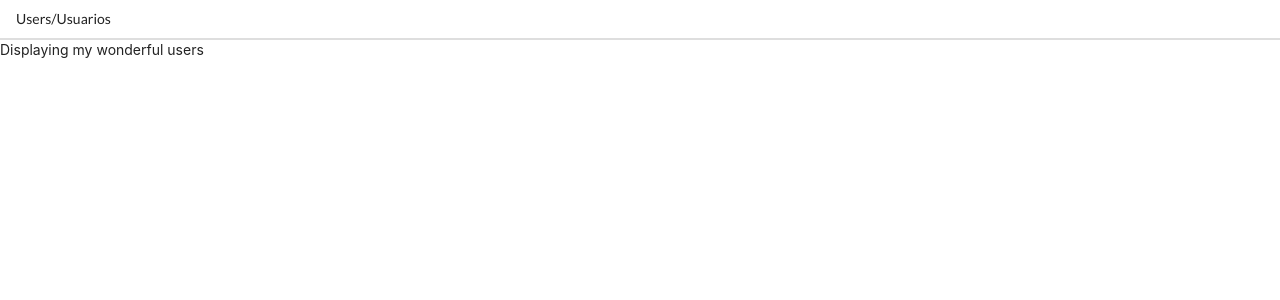
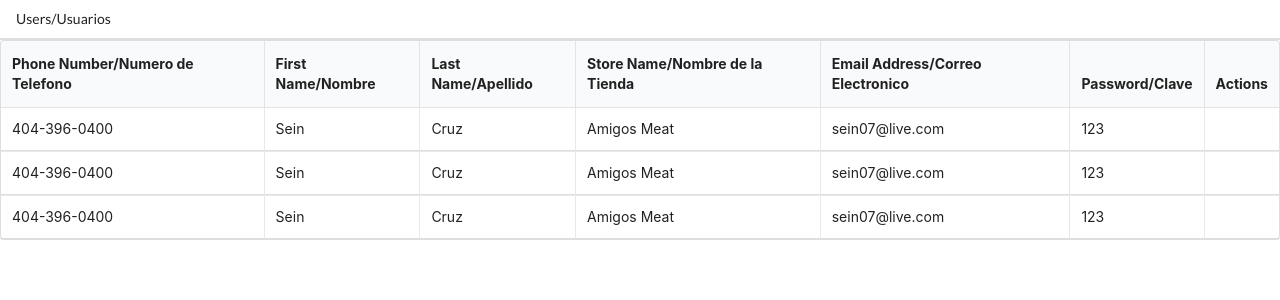
Before and after one commit to CAGuevara/AmigosMeatFrontEnd, a React (Create React App) app: page /users/DisplayUsers in a window 1280 px wide. Shown: the top 300 px of the page. Built offline with nearby package versions, Linux system fonts and the light colour scheme.

Commit message:
Users Setup

```diff
--- a/src/pages/displayUsers/displayusers.js
+++ b/src/pages/displayUsers/displayusers.js
@@ -3,7 +3,51 @@ import React from 'react';
 const DisplayUsers = () => {
     return (
         <div>
-            Displaying my wonderful users
+            {/* Displaying my wonderful users */}
+            <table className="ui celled table">
+                <thead>
+                    <tr>
+                        <th>Phone Number/Numero de Telefono</th>
+                        <th>First Name/Nombre</th>
+                        <th>Last Name/Apellido</th>
+                        <th>Store Name/Nombre de la Tienda</th>
+                        <th>Email Address/Correo Electronico</th>
+                        <th>Password/Clave</th>
+                        <th>Actions</th>
+                    </tr>
+                </thead>
+                <tbody>
+                    <tr>
+                        <td data-label="phone">404-396-0400</td>
+                        <td data-label="firstname">Sein</td>
+                        <td data-label="lastname">Cruz</td>
+                        <td data-label="storename">Amigos Meat</td>
+                        <td data-label="email">sein07@live.com</td>
+                        <td data-label="pwd">123</td>
+                        <td data-label=""></td>
+                    </tr>
+                    <tr>
+                        <td data-label="phone">404-396-0400</td>
+                        <td data-label="firstname">Sein</td>
+                        <td data-label="lastname">Cruz</td>
+                        <td data-label="storename">Amigos Meat</td>
+                        <td data-label="email">sein07@live.com</td>
+                        <td data-label="pwd">123</td>
+                        <td data-label=""></td>
+                    </tr>
+                    <tr>
+                        <td data-label="phone">404-396-0400</td>
+                        <td data-label="firstname">Sein</td>
+                        <td data-label="lastname">Cruz</td>
+                        <td data-label="storename">Amigos Meat</td>
+                        <td data-label="email">sein07@live.com</td>
+                        <td data-label="pwd">123</td>
+                        <td data-label=""></td>
+                    </tr>
+                </tbody>
+            </table>
+
+
         </div>
     );
 }
```
